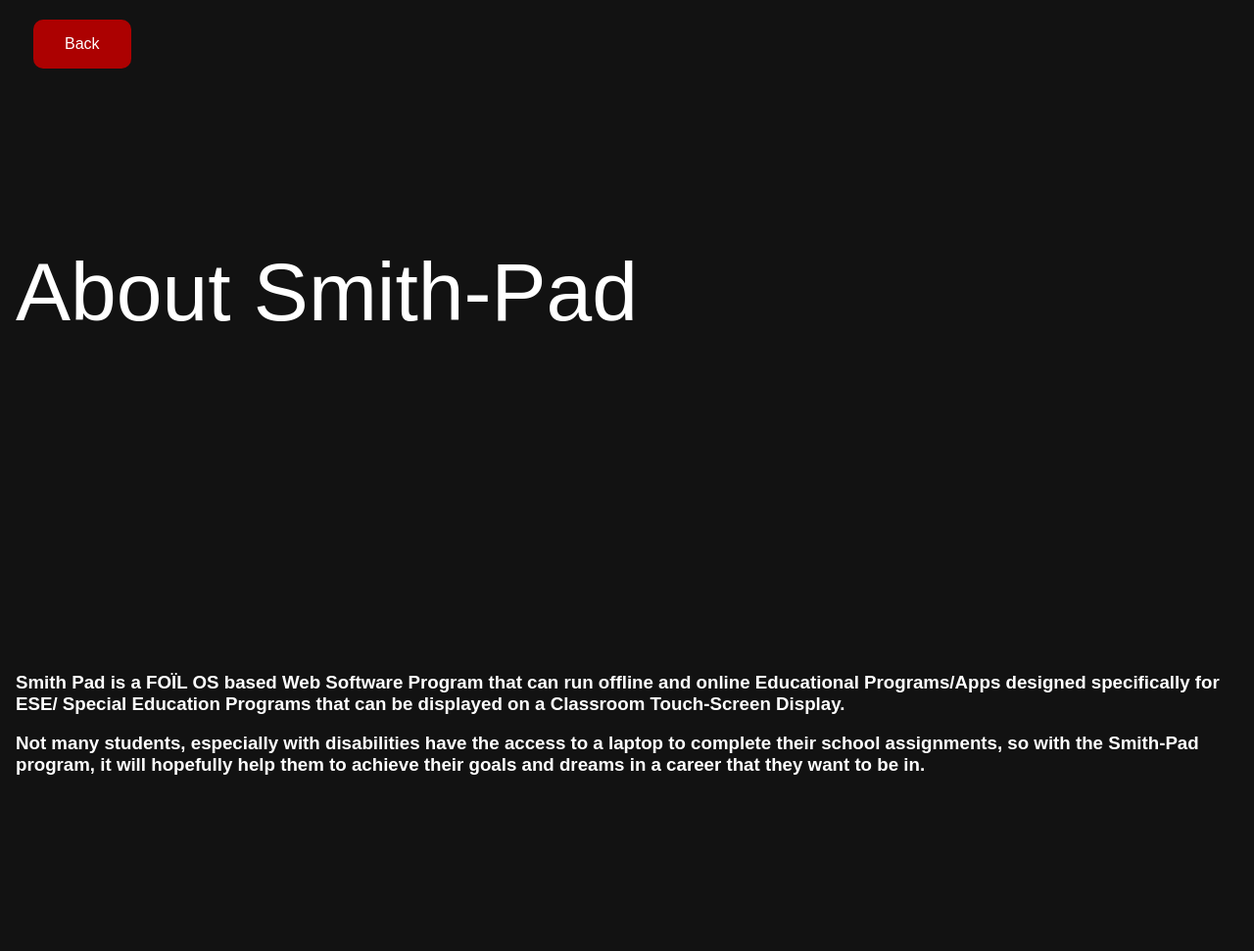
After one commit to senalbulumulle/Smith-Pad, a PHP site: page /APPS/About-Smith-Pad in a window 1280 px wide. The commit adds this page. Shown: the whole page at 98% size. Run offline with PHP 8.4, Linux system fonts and the light colour scheme.

Commit message:
Made a new app, About-Smith-Pad
The app is located in Smith-Pad-OS-Interface/APPS/About-Smith-Pad/

```diff
--- /dev/null
+++ b/APPS/About-Smith-Pad/index.php
@@ -0,0 +1,37 @@
+<html>
+<head>
+  <meta name="viewport" content="width=device-width, initial-scale=1">
+  <link rel="stylesheet" href="../../src/FOIL-UI.css">
+  <link rel="stylesheet" href="../../src/position-text.css">
+</head>
+
+<body>
+	<div class="FOIL-Font-Styles--sans-serif">
+
+		<div class="FOIL-Navigation-Bar color-is-black">
+			<a href="../../index.php" class="FOIL-Button color-is-red">Back</a>
+		</div>
+
+
+		<div class="FOIL-Layout color-is-black">
+			<FOIL-Font-Size-84> About Smith-Pad </FOIL-Font-Size-84>
+		</div>
+
+
+
+		<div class="FOIL-Layout color-is-black">
+			<h3> Smith Pad is a FOÏL OS  based Web Software Program that
+			can run offline and online Educational Programs/Apps
+			designed specifically for ESE/ Special Education Programs
+			that can be displayed on a Classroom Touch-Screen Display. </h3>
+
+			<h3> Not many students, especially with disabilities have the
+			access to a laptop to complete their school assignments, so
+			with the Smith-Pad program, it will hopefully help them to
+			achieve their goals and dreams in a career that they want
+			to be in. </h3>
+		</div>
+
+	</div>
+</body>
+</html>
--- a/System_Files/system.home.screen.menu.php
+++ b/System_Files/system.home.screen.menu.php
@@ -35,6 +35,7 @@
 <!--################################## WEB BASED LOCAL APPLICATIONS   #############################-->
 <a href="#" class="button color-is-black">Clock Mode</a>
 <a href="#" class="button color-is-black">Calculator</a>
+<a href="./APPS/About-Smith-Pad" class="button color-is-black">About Smith-Pad</a>
 <!--#########################################################################################-->
 
 
```
Also changed, not shown: APPS/About-Smith-Pad/README.md (added), CHANGELOG.md.
